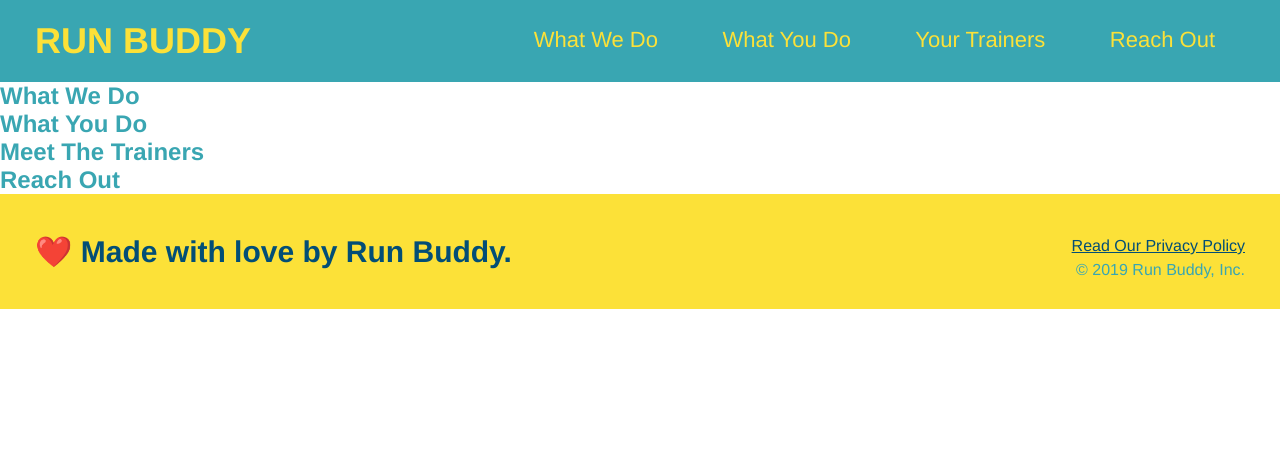
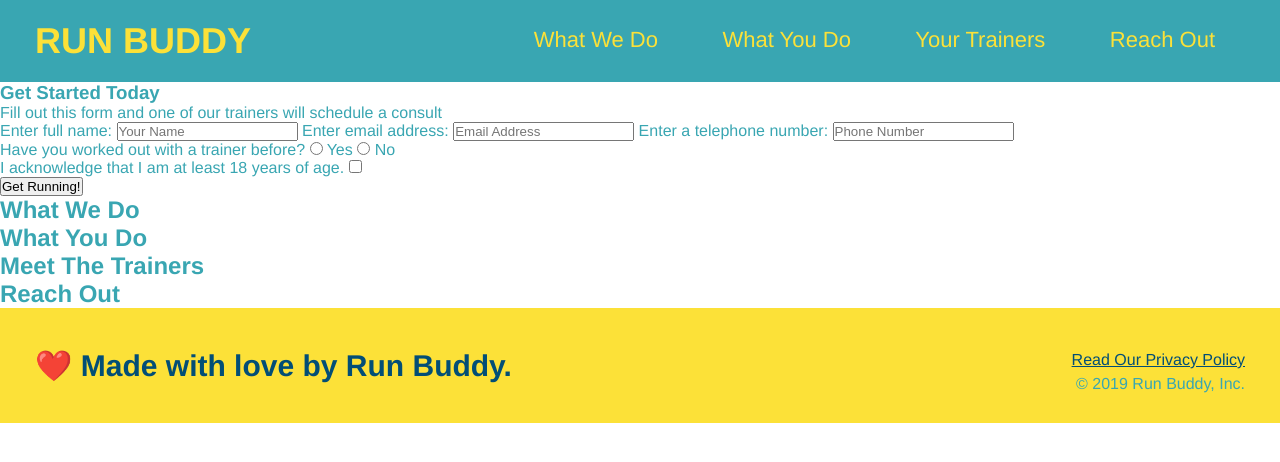
Before and after one commit to Nesnah1307/run-buddy, a plain HTML site: page index.html in a window 1280 px wide. Drawn offline with Linux system fonts and the light colour scheme.

Commit message:
added form

```diff
--- a/index.html
+++ b/index.html
@@ -31,6 +31,37 @@
           </ul>
       </nav>
     </header>
+<!-- hero section-->
+    <section>
+        <div>
+            <h3>Get Started Today</h3>
+            <p>Fill out this form and one of our trainers will schedule a consult</p>
+
+            <form>
+                <label for="name">Enter full name:</label>
+                <input type="text" placeholder="Your Name" name="name" id="name" />
+                <label for="email">Enter email address:</label>
+                <input type="email" placeholder="Email Address" name="email" id="email" />
+                <label for="phone">Enter a telephone number:</label>
+                <input type="tel" placeholder="Phone Number" name="phone" id="phone" />
+                <p>
+                Have you worked out with a trainer before?
+                <input type="radio" name="trainer-confrim" id="trainer-yes" />
+                <label for="trainer-yes">Yes</label>
+                <input type="radio" name="trainer-confirm" id="trainer-no" />
+                <label for="trainer-no">No</label>
+               </p>
+               <p>
+                <label for="checkbox">I acknowledge that I am at least 18 years of age.</label>
+                <input type="checkbox" name="age-confirm" id="checkbox" />
+                </p>
+                <button type="submit">
+                    Get Running!
+                </button>
+            </form>
+        </div>
+    </section>
+<!--end hero-->
 
 <!-- hero/jumbotron-->
     <section>
```
